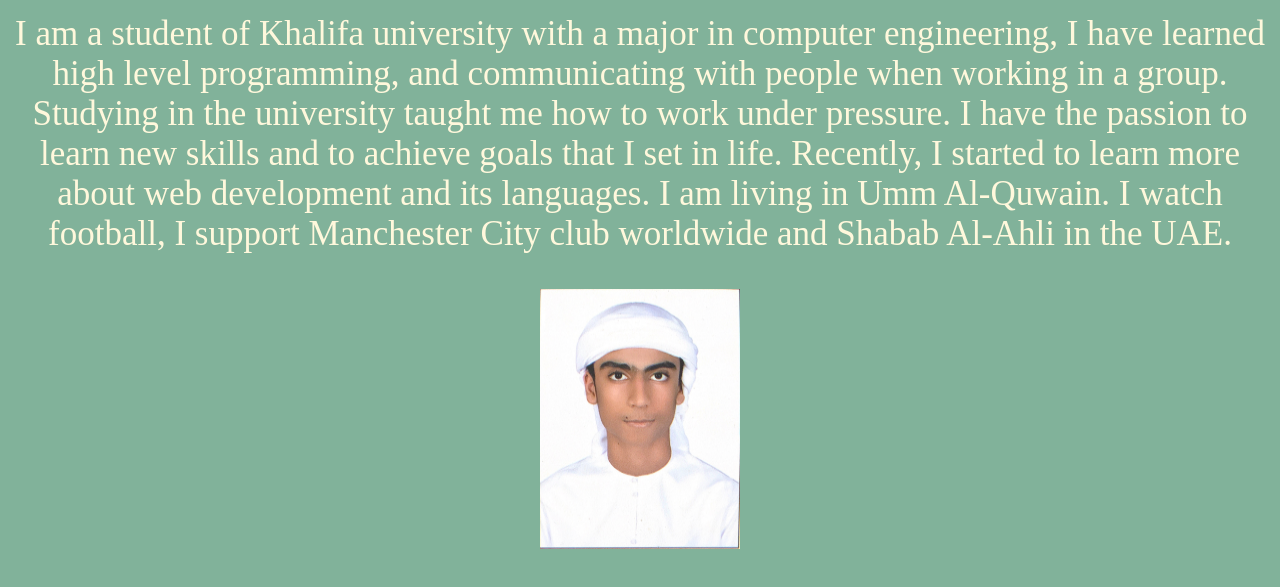
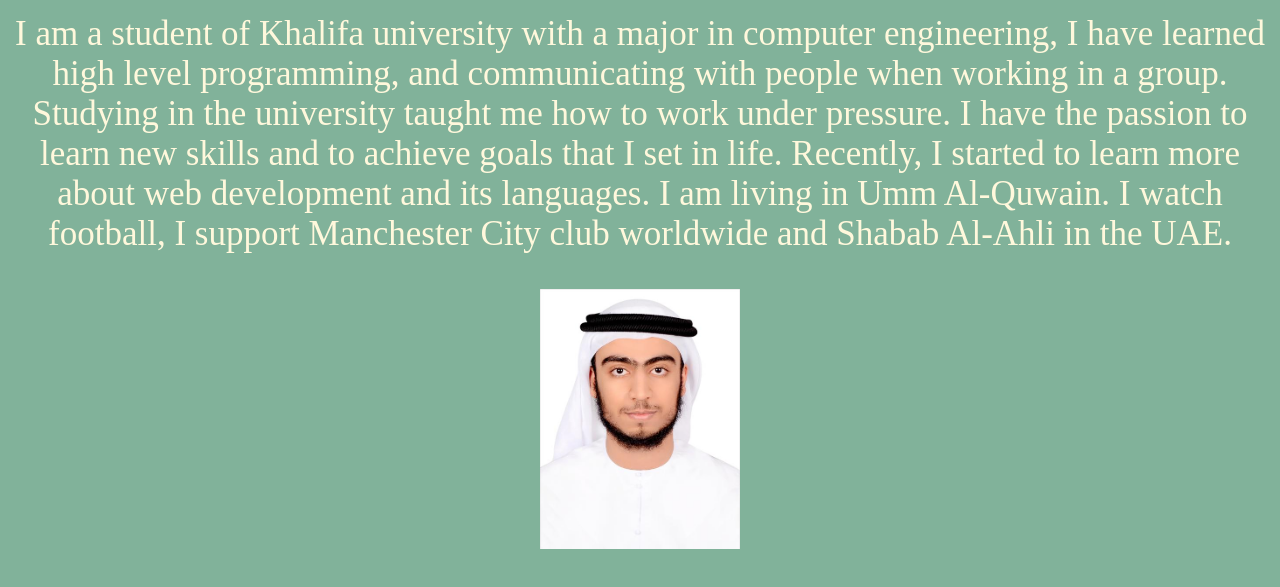
Before and after one commit to 7umaid555666/myFirstWebsite, a plain HTML site: page html_files/about_me.html in a window 1280 px wide. Shown: the part 153-740 px from the top of the page. Drawn offline with Linux system fonts and the light colour scheme.

Commit message:
some changes

```diff
--- a/html_files/about_me.html
+++ b/html_files/about_me.html
@@ -46,7 +46,7 @@
          and its languages. I am living in Umm Al-Quwain. I watch football, I support Manchester City club worldwide and Shabab Al-Ahli in the UAE.
 
 </p>
-    <img src="MyPic.png" alt="my picture" width="200" height="260">
+    <img src="MyPic.jpg" alt="my picture" width="200" height="260">
 </center>
 </body>
 
```
Also changed, not shown: index.html (+1 -0 lines), html_files/MyPic.jpg (added), html_files/MyPic.png (deleted).
